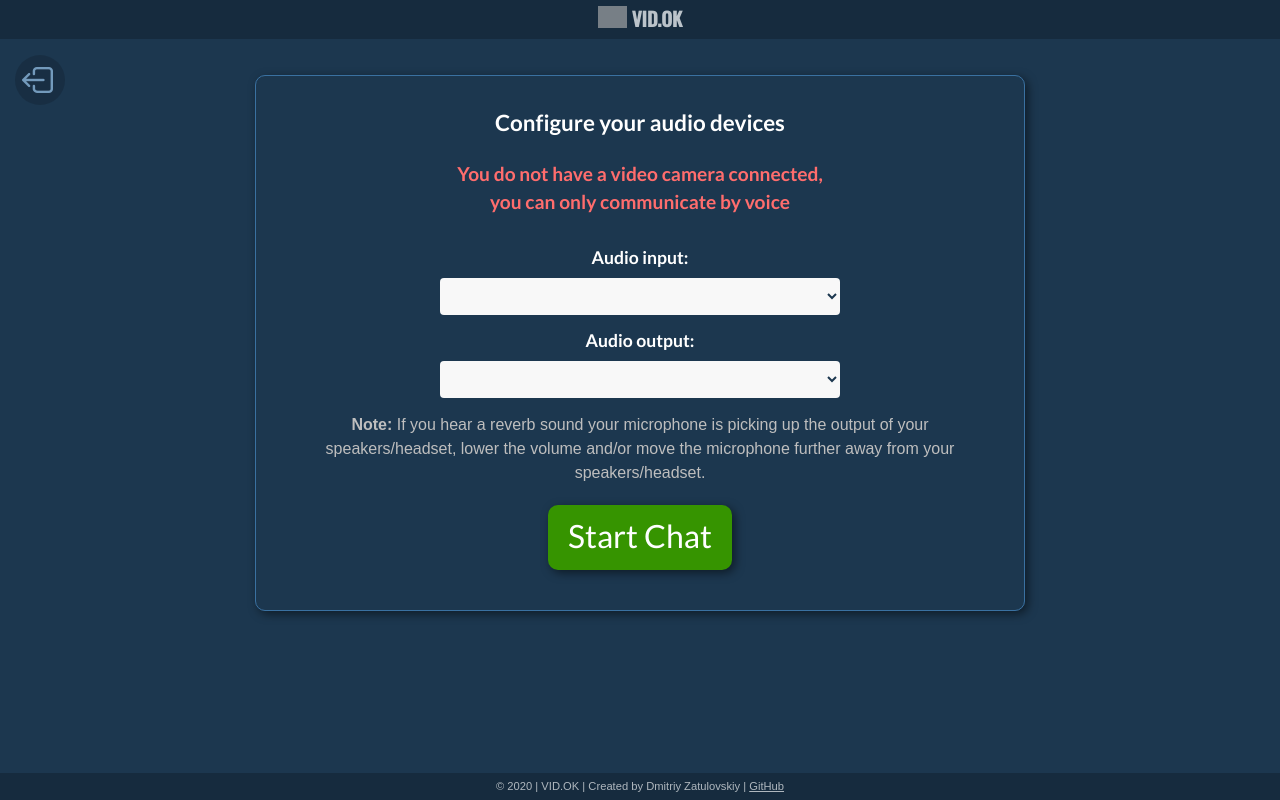
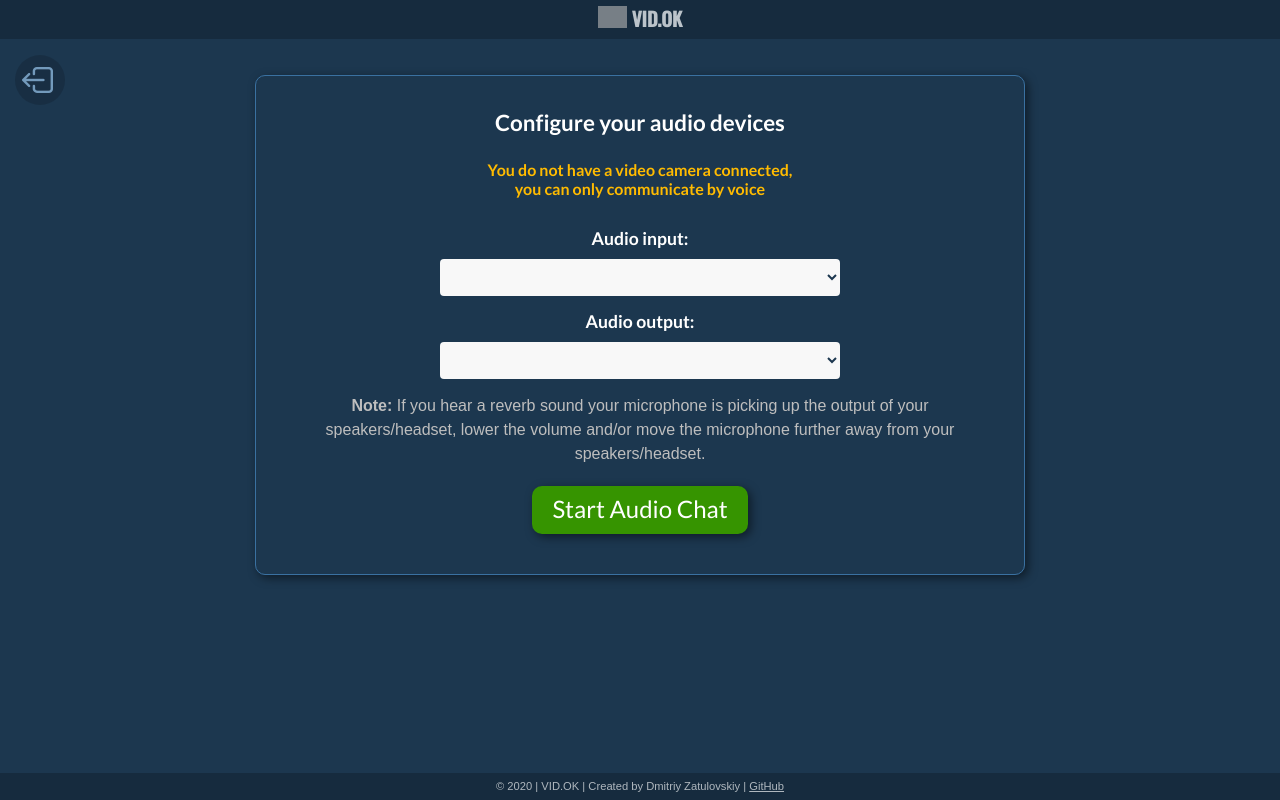
Before and after one commit to GrafSoul/webrtc-video-chat, a React (Create React App) app in the folder client/: page /room/1 in a window 1280 px wide. Built offline with nearby package versions, Linux system fonts and the light colour scheme; no server answers; grey boxes are pictures that could not be loaded.

Commit message:
feat: Changed the appearance of some elements - Start Chat Button - Create Room Button - Information about the absence of a camera.

```diff
--- a/client/src/p2p_videochat/CreateRoom.js
+++ b/client/src/p2p_videochat/CreateRoom.js
@@ -75,7 +75,7 @@ const CreateRoom = ({ history }) => {
 
                             <div className="btn-go">
                                 <button onClick={() => createRoom()}>
-                                    Create Room
+                                    Create a New Connection
                                 </button>
                             </div>
                         </section>
--- a/client/src/p2p_videochat/Settings.js
+++ b/client/src/p2p_videochat/Settings.js
@@ -203,7 +203,7 @@ export default function Settings({ startChat, handleOnlyAudio, onlyAudio }) {
 
                     <div className="btn-go">
                         <button onClick={() => startChat(constraints.current)}>
-                            Start Chat
+                            Start {onlyAudio ? 'Audio' : 'Video'} Chat
                         </button>
                     </div>
                 </section>
--- a/client/src/styles/layout/_link_drawer.scss
+++ b/client/src/styles/layout/_link_drawer.scss
@@ -80,8 +80,8 @@
 
         button {
             width: 255px;
-            padding: 7px 20px 10px;
-            font-size: 1.2em;
+            padding: 5px 20px 7px;
+            font-size: 1.4em;
             font-weight: 500;
             color: $color-white;
             background-color: rgb(54, 148, 0);
--- a/client/src/styles/layout/_settings.scss
+++ b/client/src/styles/layout/_settings.scss
@@ -7,8 +7,9 @@
 
     h3 {
         margin-bottom: 30px;
-        color: #ff6d6d;
-        font-size: 1.2em;
+        color: #ffbb00;
+        font-size: 1em;
+        line-height: 1.2em;
     }
 
     .invisible {
--- a/client/src/styles/pages/_create.scss
+++ b/client/src/styles/pages/_create.scss
@@ -45,8 +45,8 @@
 
     .btn-go {
         button {
-            padding: 7px 20px 10px;
-            font-size: 2em;
+            padding: 5px 20px 7px;
+            font-size: 1.5em;
             font-weight: 500;
             color: $color-white;
             outline: none;
```
